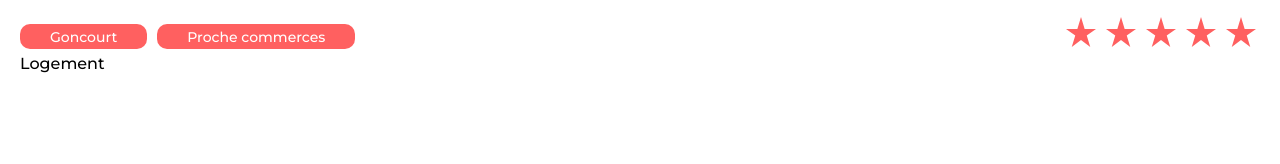
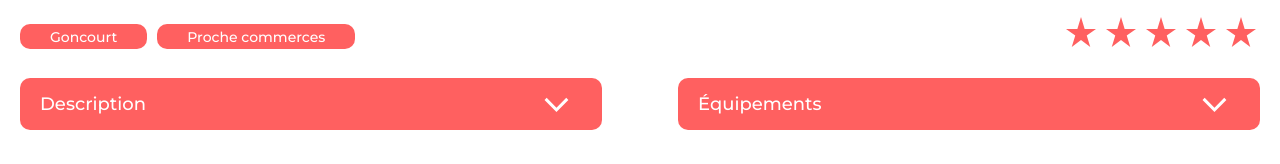
Before and after one commit to QuentinBruera/kasa, a React (Create React App) app: page /logement/0979876d in a window 1280 px wide. Shown: the part 636-800 px from the top of the page. Built offline with nearby package versions, Linux system fonts and the light colour scheme.

Commit message:
Collapse page logement ajouté, il ne reste que le responsive du site à réaliser

```diff
--- /dev/null
+++ b/src/components/LittleCollapse.jsx
@@ -0,0 +1,100 @@
+import React from "react";
+import ArrowIcon from "../assets/arrow.svg";
+import styled from "styled-components";
+import color from "../styles/color";
+
+const LittleCollapse = ({ oneHousingData }) => {
+    return (
+        <Container>
+            <Details>
+                <Summary>
+                    <SummaryTitle>Description</SummaryTitle>
+                    <SummaryIcon src={ArrowIcon} alt="" />
+                </Summary>
+                <LeftContentCollapse>
+                    {oneHousingData.description}
+                </LeftContentCollapse>
+            </Details>
+            <Details>
+                <Summary>
+                    <SummaryTitle>Équipements</SummaryTitle>
+                    <SummaryIcon src={ArrowIcon} alt="" />
+                </Summary>
+                <RightContainerContentCollapse>
+                    {oneHousingData.equipments.map((data, index) => (
+                        <RightContentCollapse key={data + index}>
+                            {data}
+                        </RightContentCollapse>
+                    ))}
+                </RightContainerContentCollapse>
+            </Details>
+        </Container>
+    );
+};
+
+export default LittleCollapse;
+
+const Container = styled.section`
+    margin-top: 24px;
+    margin-bottom: 122px;
+    display: flex;
+    justify-content: space-between;
+`;
+
+const Details = styled.details`
+    cursor: default;
+`;
+
+const Summary = styled.summary`
+    margin: auto;
+    position: relative;
+    cursor: pointer;
+    display: flex;
+    user-select: none;
+    list-style: none;
+    justify-content: space-between;
+    background-color: #ff6060;
+    color: #ffffff;
+    font-size: 18px;
+    width: 582px;
+    height: 52px;
+    border-radius: 10px;
+`;
+
+const SummaryTitle = styled.p`
+    margin: auto auto auto 20px;
+`;
+
+const SummaryIcon = styled.img`
+    size: 20px;
+    margin: auto 32.6px auto auto;
+    ${Details}[open] & {
+        transform: rotate(180deg);
+    }
+`;
+
+const LeftContentCollapse = styled.p`
+    background-color: #f7f7f7;
+    border-radius: 0 0 5px 5px;
+    margin-top: -10px;
+    width: 582px;
+    padding: 40px 12px 27px 20px;
+    font-size: 18px;
+    min-height: 229px;
+    color: ${color.primary};
+`;
+
+const RightContainerContentCollapse = styled.ul`
+    background-color: #f7f7f7;
+    border-radius: 0 0 5px 5px;
+    margin-top: -10px;
+    width: 582px;
+    padding: 35px 12px 27px 20px;
+    font-size: 18px;
+    min-height: 229px;
+`;
+
+const RightContentCollapse = styled.li`
+    margin-top: 5px;
+    color: ${color.primary};
+`;
--- a/src/components/ProposBody.jsx
+++ b/src/components/ProposBody.jsx
@@ -10,44 +10,44 @@ const ProposBody = () => {
         <Container>
             <Details>
                 <Summary>
-                    <Title>Fiabilité</Title>
-                    <Arrow src={ArrowIcon} alt="Arrow Icon" />
+                    <SummaryTitle>Fiabilité</SummaryTitle>
+                    <SummaryIcon src={ArrowIcon} alt="Arrow Icon" />
                 </Summary>
-                <Text>
+                <ContentCollapse>
                     Les annonces postées sur Kasa garantissent une fiabilité
                     totale. Les photos sont conformes aux logements, et toutes
                     les informations sont régulièrement vérifiées par nos
                     équipes.
-                </Text>
+                </ContentCollapse>
             </Details>
             <Details>
                 <Summary>
-                    <Title>Respect</Title>
-                    <Arrow src={ArrowIcon} alt="Arrow Icon" />
+                    <SummaryTitle>Respect</SummaryTitle>
+                    <SummaryIcon src={ArrowIcon} alt="Arrow Icon" />
                 </Summary>
-                <Text>
+                <ContentCollapse>
                     La bienveillance fait partie des valeurs fondatrices de
                     Kasa. Tout comportement discriminatoire ou de perturbation
                     du voisinage entraînera une exclusion de notre plateforme.
-                </Text>
+                </ContentCollapse>
             </Details>
             <Details>
                 <Summary>
-                    <Title>Service</Title>
-                    <Arrow src={ArrowIcon} alt="Arrow Icon" />
+                    <SummaryTitle>Service</SummaryTitle>
+                    <SummaryIcon src={ArrowIcon} alt="Arrow Icon" />
                 </Summary>
-                <Text>
+                <ContentCollapse>
                     Nos équipes se tiennent à votre disposition pour vous
                     fournir une expérience parfaite. N'hésitez pas à nous
                     contacter si vous avez la moindre question.
-                </Text>
+                </ContentCollapse>
             </Details>
             <Details>
                 <Summary>
-                    <Title>Sécurité</Title>
-                    <Arrow src={ArrowIcon} alt="Arrow Icon" />
+                    <SummaryTitle>Sécurité</SummaryTitle>
+                    <SummaryIcon src={ArrowIcon} alt="Arrow Icon" />
                 </Summary>
-                <Text>
+                <ContentCollapse>
                     La sécurité est la priorité de Kasa. Aussi bien pour nos
                     hôtes que pour les voyageurs, chaque logement correspond aux
                     critères de sécurité établis par nos services. En laissant
@@ -55,7 +55,7 @@ const ProposBody = () => {
                     nos équipes de vérifier que les standards sont bien
                     respectés. Nous organisons également des ateliers sur la
                     sécurité domestique pour nos hôtes.
-                </Text>
+                </ContentCollapse>
             </Details>
         </Container>
     );
@@ -88,11 +88,11 @@ const Summary = styled.summary`
     color: ${color.white};
 `;
 
-const Title = styled.p`
+const SummaryTitle = styled.p`
     margin: auto auto auto 18px;
 `;
 
-const Arrow = styled.img`
+const SummaryIcon = styled.img`
     size: 20px;
     margin: auto 32.6px auto auto;
     ${Details}[open] & {
@@ -100,7 +100,7 @@ const Arrow = styled.img`
     }
 `;
 
-const Text = styled.p`
+const ContentCollapse = styled.p`
     margin: auto;
     height: auto;
     background-color: #f7f7f7;
--- a/src/pages/Logement.jsx
+++ b/src/pages/Logement.jsx
@@ -4,6 +4,8 @@ import Header from "../components/Header";
 import Carousel from "../components/Carousel";
 import LogementBody from "../components/LogementBody";
 import Error from "./Error";
+import LittleCollapse from "../components/LittleCollapse";
+import Footer from "../components/Footer";
 
 const Logement = ({ propsData }) => {
     // si je met "let paramas" je vais avoir un objet "id: valeur"
@@ -22,7 +24,8 @@ const Logement = ({ propsData }) => {
             <Header />
             <Carousel oneHousingData={oneHousing.pictures} />
             <LogementBody oneHousingData={oneHousing} />
-            <p>Logement</p>
+            <LittleCollapse oneHousingData={oneHousing} />
+            <Footer />
         </div>
     );
 };
--- a/src/styles/Style.css
+++ b/src/styles/Style.css
@@ -24,3 +24,79 @@ ul {
 /* ----------------------------------------------------- */
 /* -------------------Espace de travail------------------*/
 /* ----------------------------------------------------- */
+.collapse[open] .collapse__summary__image {
+    transform: rotate(180deg);
+}
+
+.collapse {
+    cursor: default;
+}
+
+.collapse__summary {
+    margin: auto;
+    /*  */
+    /* z-index: 1; */
+    position: relative;
+    cursor: pointer;
+    display: flex;
+    user-select: none;
+    list-style: none;
+    justify-content: space-between;
+    background-color: #ff6060;
+    color: #ffffff;
+}
+
+.collapse__summary__title {
+}
+
+.collapse__summary__image {
+    height: 23px;
+}
+
+.collapse--text {
+    margin: auto;
+    /*  */
+    height: auto;
+    background-color: #f7f7f7;
+    border-radius: 0 0 5px 5px;
+    margin-top: -10px;
+}
+
+.little-collapse {
+}
+
+.little-collapse__summary {
+    font-size: 18px;
+    width: 582px;
+    height: 52px;
+    border-radius: 10px;
+}
+
+.little-collapse__summary__title {
+    margin: auto auto auto 20px;
+}
+
+.little-collapse__summary__image {
+    margin: auto 12px auto auto;
+    /* width: 15.5px;
+    height: auto; */
+    /* margin-right: 33px; */
+}
+
+.little-collapse--text {
+    width: 582px;
+    padding: 40px 12px 27px 20px;
+    font-size: 18px;
+    min-height: 229px;
+}
+
+.container {
+    margin-top: 24px;
+    margin-bottom: 122px;
+    display: flex;
+    justify-content: space-between;
+}
+
+.li {
+    padding-bottom: 5px;
+}
```
